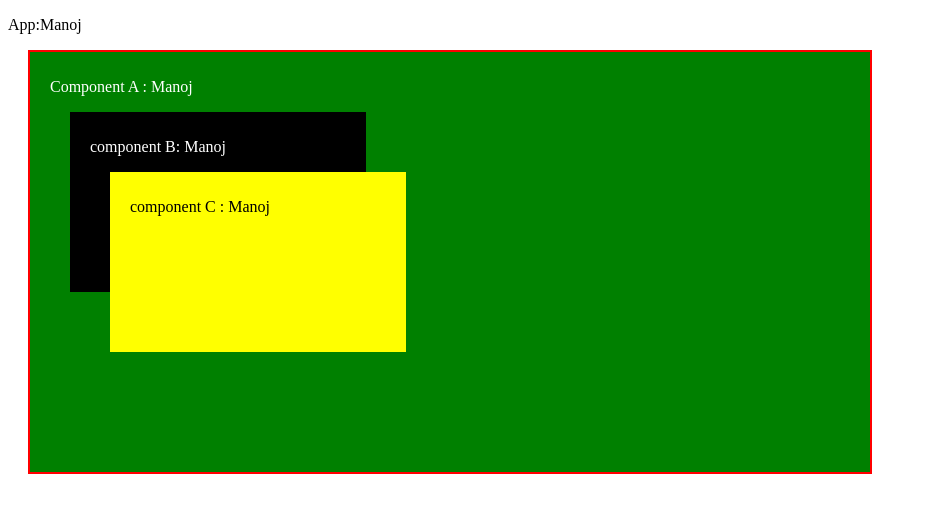
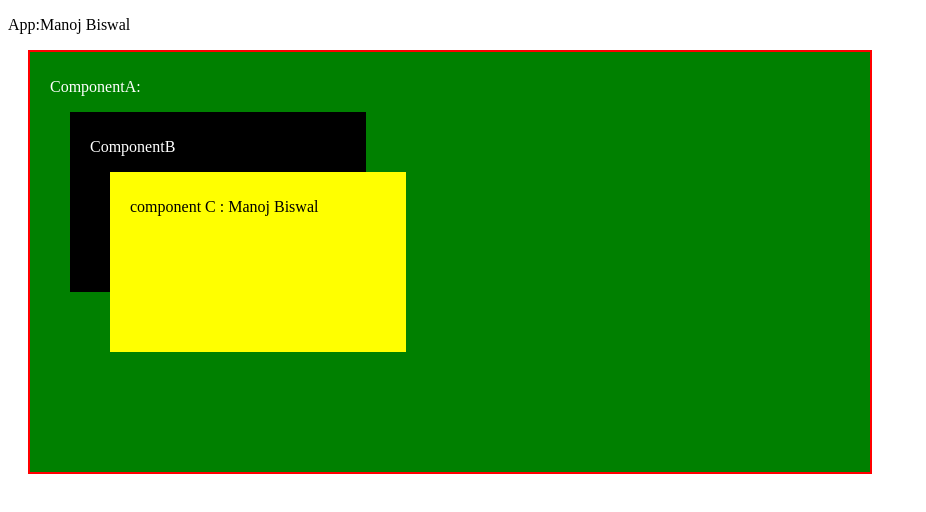
Before and after one commit to Manj-2343/Lern_REACT, a React (Vite) app: page / in a window 1280 px wide. Shown: the top 512 px of the page, without its empty margins (0-926 px from the left). Built offline with nearby package versions, Linux system fonts and the light colour scheme.

Commit message:
old way of context api to avoid teh useContext hook

```diff
--- a/src/App.jsx
+++ b/src/App.jsx
@@ -11,23 +11,15 @@ import UseEffect from "./component/useEffect/UseEffect";
 import AdUseEffect from "./component/useEffect/AdUseEffect";
 import ComponentA from "./component/propsDrilling/ComponentA";
 
+export const Data = createContext();
 const App = () => {
-  const [name, setName] = useState("Manoj");
-  const Data = createContext();
+  //old way to sending the data by using context api
+  const [name, setName] = useState("Manoj Biswal");
+
   return (
-    <Data.Provider
-      value={name}
-      style={{
-        backgroundColor: "purple",
-        color: "white",
-        width: "40vw",
-        height: "50vh",
-        padding: "20px 30px",
-        margin: "10px 20px",
-      }}
-    >
+    <Data.Provider value={name}>
       <p>App:{name}</p>
-      <ComponentA name={name} />
+      <ComponentA />
     </Data.Provider>
   );
 };
--- a/src/component/propsDrilling/ComponentA.jsx
+++ b/src/component/propsDrilling/ComponentA.jsx
@@ -1,7 +1,7 @@
 import React from "react";
 import ComponentB from "./ComponentB";
 
-const ComponentA = ({ name }) => {
+const ComponentA = () => {
   return (
     <div
       style={{
@@ -14,8 +14,8 @@ const ComponentA = ({ name }) => {
         margin: "10px 20px",
       }}
     >
-      <p> Component A : {name}</p>
-      <ComponentB name={name} />
+      <p>ComponentA:</p>
+      <ComponentB />
     </div>
   );
 };
--- a/src/component/propsDrilling/ComponentB.jsx
+++ b/src/component/propsDrilling/ComponentB.jsx
@@ -1,7 +1,7 @@
 import React from "react";
 import ComponentC from "./ComponentC";
 
-const ComponentB = ({ name }) => {
+const ComponentB = () => {
   return (
     <div
       style={{
@@ -13,8 +13,8 @@ const ComponentB = ({ name }) => {
         padding: "10px 20px",
       }}
     >
-      <p>component B: {name}</p>
-      <ComponentC name={name} />
+      <p>ComponentB</p>
+      <ComponentC />
     </div>
   );
 };
--- a/src/component/propsDrilling/ComponentC.jsx
+++ b/src/component/propsDrilling/ComponentC.jsx
@@ -1,6 +1,10 @@
 import React from "react";
+import { Data } from "../../App";
 
-const ComponentC = ({ name }) => {
+const ComponentC = () => {
+  return (
+    <Data.Consumer>
+      {(name) => {
         return (
           <div
             style={{
@@ -15,6 +19,9 @@ const ComponentC = ({ name }) => {
             <p>component C : {name}</p>
           </div>
         );
+      }}
+    </Data.Consumer>
+  );
 };
 
 export default ComponentC;
```
Lines whose indentation alone changed are shown as unchanged.
